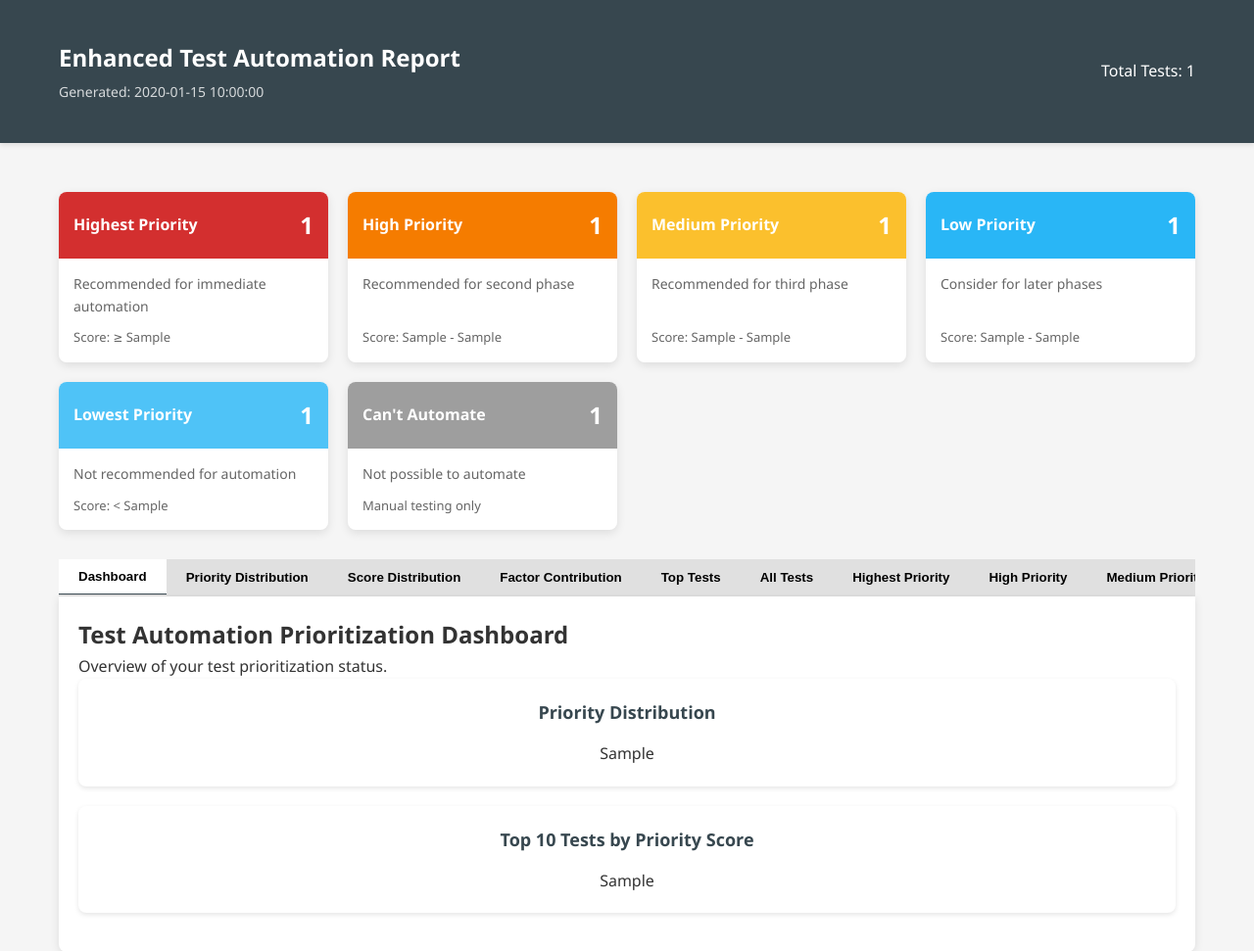
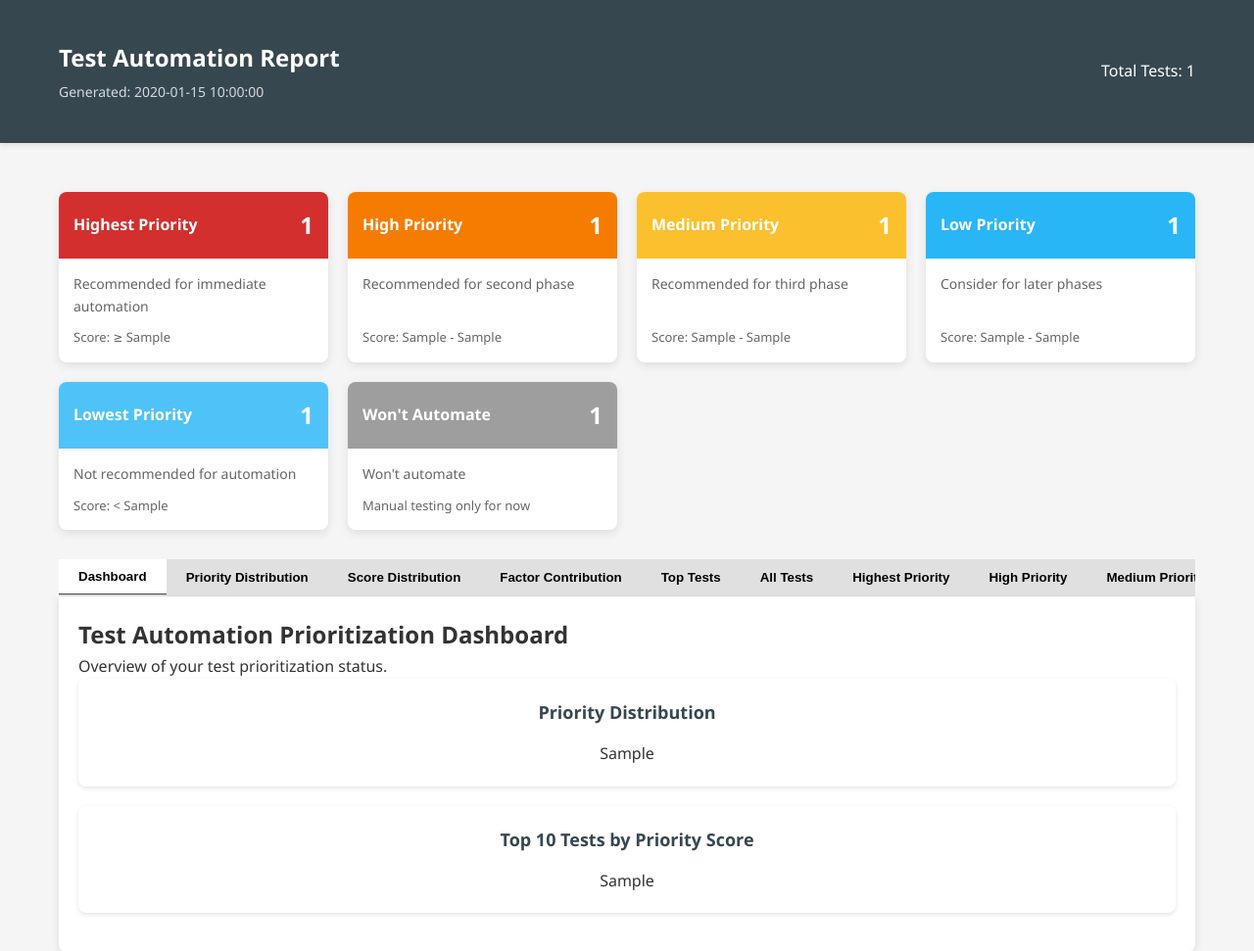
Before and after one commit to JakeOrona/AutomationPriorityMatrix, a Python web app: template views/reports/templates/report_template.html in a window 1280 px wide. Shown: the top 971 px of the page at 98% size. Run offline with Jinja, Linux system fonts and the light colour scheme; the template is opened without the code that fills it: most values are stand-ins (such as "Sample title", 1, 10 or a date in 2020).

Commit message:
fixes to html report

```diff
--- a/views/reports/enhanced_html_report.py
+++ b/views/reports/enhanced_html_report.py
@@ -274,7 +274,7 @@ pip install matplotlib
 <head>
     <meta charset="UTF-8">
     <meta name="viewport" content="width=device-width, initial-scale=1.0">
-    <title>Enhanced Test Automation Report</title>
+    <title>Test Automation Priority Report</title>
     <style>
         body { font-family: sans-serif; margin: 0; padding: 20px; }
         .container { max-width: 1200px; margin: 0 auto; }
@@ -283,7 +283,7 @@ pip install matplotlib
 </head>
 <body>
     <div class="container">
-        <h1>Enhanced Test Automation Report</h1>
+        <h1>Test Automation Priority Report</h1>
         <p>Generated: {{timestamp}}</p>
         <p>Total Tests: {{total_tests}}</p>
 
--- a/views/reports/templates/report_template.html
+++ b/views/reports/templates/report_template.html
@@ -418,7 +418,7 @@
     <header>
         <div class="container">
             <div class="header-content">
-                <h1>Enhanced Test Automation Report</h1>
+                <h1>Test Automation Report</h1>
                 <div class="timestamp">Generated: {{timestamp}}</div>
             </div>
             <div class="header-meta">
@@ -487,12 +487,12 @@
 
             <div class="summary-card cant-automate">
                 <div class="card-header">
-                    <span>Can't Automate</span>
+                    <span>Won't Automate</span>
                     <span class="card-count">{{cant_automate_count}}</span>
                 </div>
                 <div class="card-body">
-                    <div>Not possible to automate</div>
-                    <div class="card-threshold">Manual testing only</div>
+                    <div>Won't automate</div>
+                    <div class="card-threshold">Manual testing only for now</div>
                 </div>
             </div>
         </div>
@@ -511,7 +511,7 @@
                 <button class="tab-button" data-tab="medium-priority">Medium Priority</button>
                 <button class="tab-button" data-tab="low-priority">Low Priority</button>
                 <button class="tab-button" data-tab="lowest-priority">Lowest Priority</button>
-                <button class="tab-button" data-tab="cant-automate">Can't Automate</button>
+                <button class="tab-button" data-tab="cant-automate">Won't Automate</button>
             </div>
 
             <!-- Dashboard Tab -->
@@ -605,12 +605,11 @@
                     <table class="test-table" id="test-table">
                         <thead>
                             <tr>
-                                <th>ID</th>
+                                <th>Ticket ID</th>
                                 <th>Name</th>
                                 <th>Section</th>
                                 <th>Priority</th>
                                 <th>Score</th>
-                                <th>Ticket ID</th>
                             </tr>
                         </thead>
                         <tbody>
@@ -673,8 +672,8 @@
 
             <!-- Can't Automate Tab -->
             <div class="tab-content" id="cant-automate">
-                <h2>Tests That Can't Be Automated</h2>
-                <p>Tests identified as not possible to automate.</p>
+                <h2>Tests That Won't Be Automated</h2>
+                <p>Tests identified as not worth automating right now.</p>
 
                 <div class="test-cards">
                     {{cant_automate_cards}}
@@ -743,7 +742,7 @@
             }
 
             // Initialize the table and filters
-            const testData = JSON.parse('{{test_data_json}}');
+            const testData = JSON.parse(`{{test_data_json}}`);
 
             // Populate the table with test data
             function populateTable() {
@@ -758,9 +757,9 @@
                     const row = document.createElement('tr');
 
                     // Create table cells
-                    const idCell = document.createElement('td');
-                    idCell.textContent = test.id;
-                    row.appendChild(idCell);
+                    const ticketCell = document.createElement('td');
+                    ticketCell.textContent = test.ticket_id || '';
+                    row.appendChild(ticketCell);
 
                     const nameCell = document.createElement('td');
                     nameCell.textContent = test.name;
@@ -778,10 +777,6 @@
                     const scoreCell = document.createElement('td');
                     scoreCell.textContent = test.total_score;
                     row.appendChild(scoreCell);
-
-                    const ticketCell = document.createElement('td');
-                    ticketCell.textContent = test.ticket_id || '';
-                    row.appendChild(ticketCell);
 
                     tableBody.appendChild(row);
                 });
```
